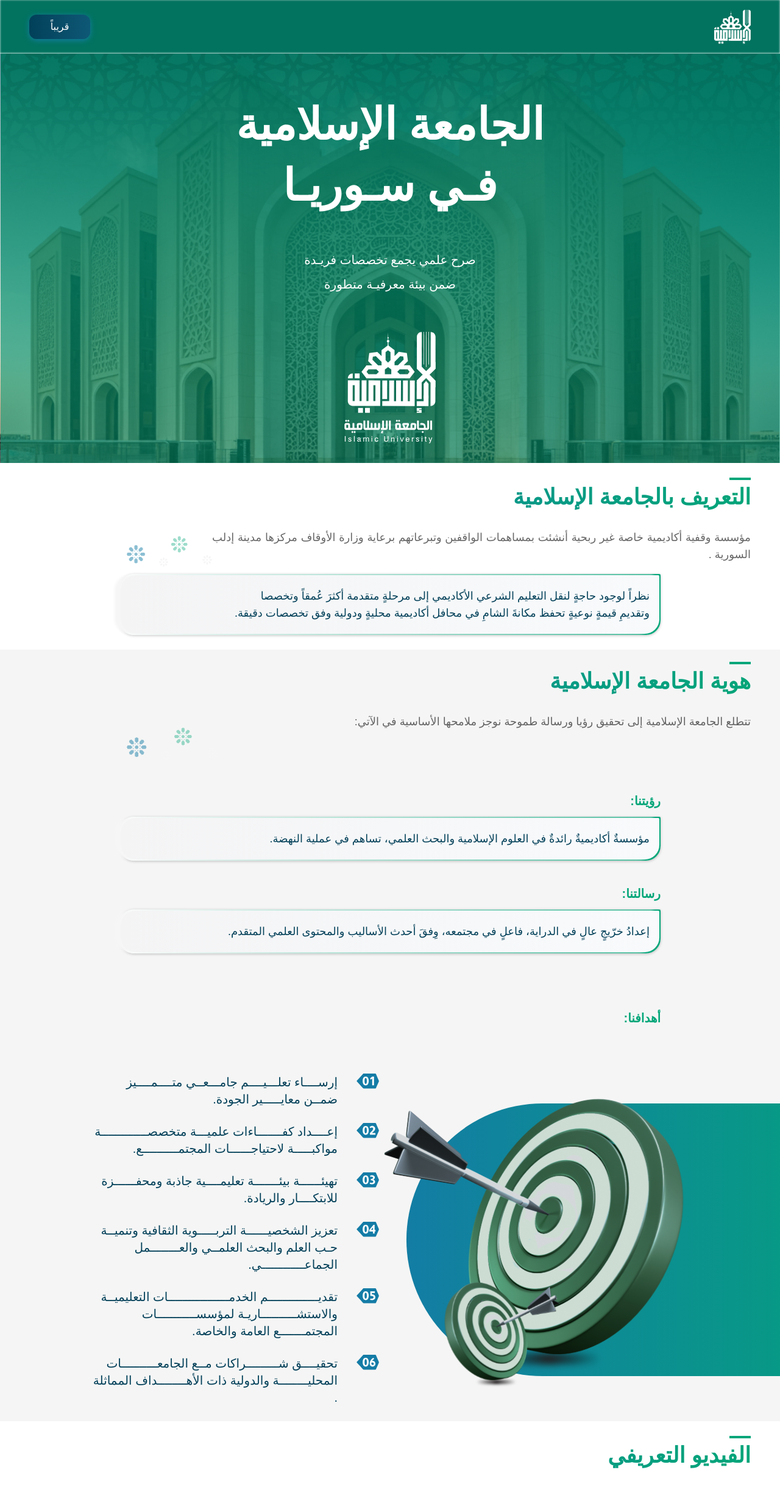
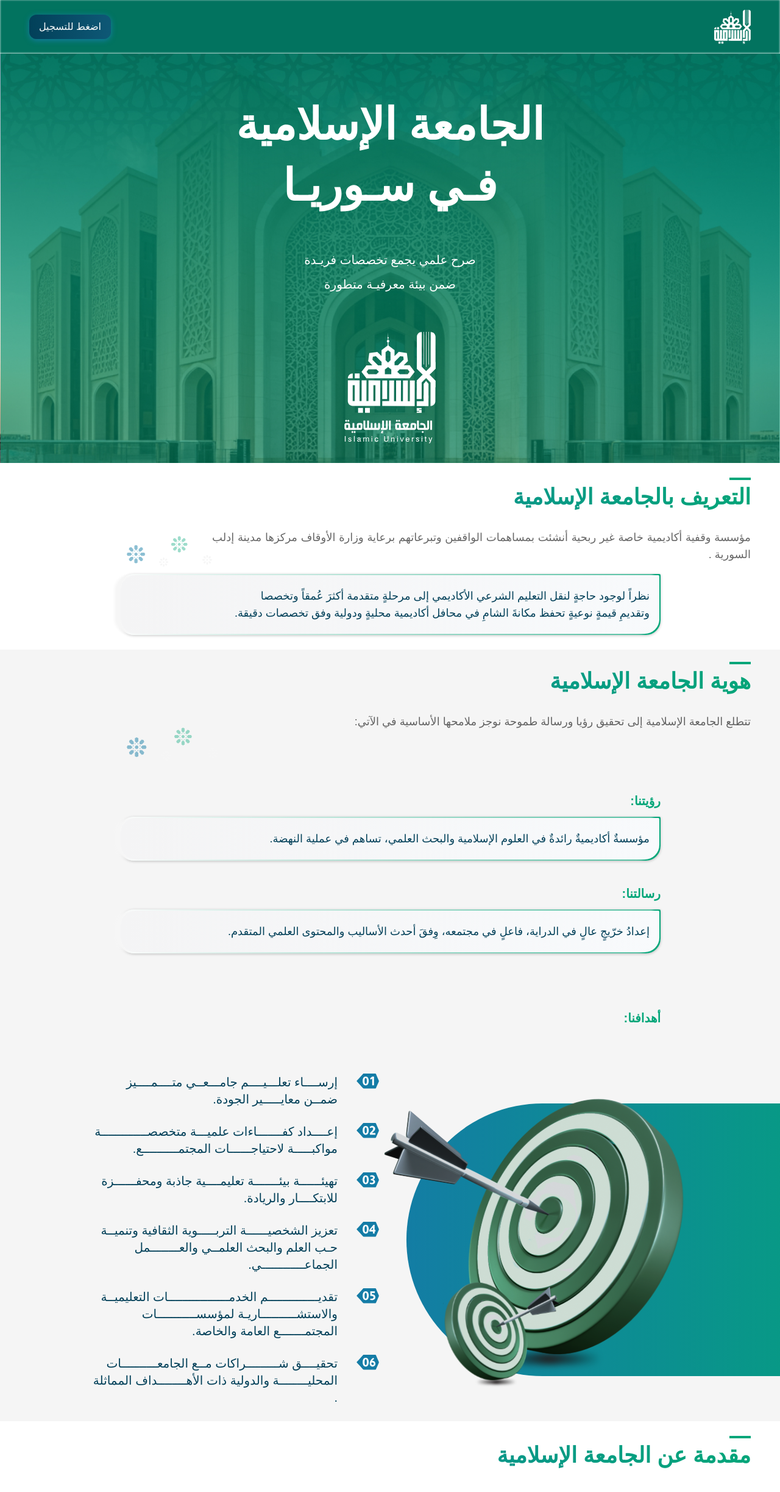
Before and after one commit to moayedalhagy/iuis, a Next.js app: page / in a window 1280 px wide. Shown: the top 2446 px of the page at 61% size. Built offline with nearby package versions, Linux system fonts and the light colour scheme; a web font is replaced by a local one.

Commit message:
fix & modifiy

```diff
--- a/app/components/Header.tsx
+++ b/app/components/Header.tsx
@@ -57,8 +57,8 @@
           </div>
           {/* end Brand  */}
           <div className=" ">
-            <button className="text-md w-[100px]  text-white sign_btn_gradient py-2 px-4 rounded-xl  shadow-[0_2px_10px_0_#147CA6]">
-              قريباً
+            <button className="text-md text-nowrap  w-auto  text-white sign_btn_gradient py-2 px-4 rounded-xl  shadow-[0_2px_10px_0_#147CA6]">
+              اضغط للتسجيل
             </button>
           </div>
         </div>
--- a/app/components/IdFile.tsx
+++ b/app/components/IdFile.tsx
@@ -3,7 +3,6 @@
 import SectionTitle from "./SectionTitle";
 import { useState, useEffect } from "react";
 import GradientButton from "./GradientButton";
-import { redirect } from "next/dist/server/api-utils";
 import Link from "next/link";
 
 export default function IdFile() {
@@ -29,11 +28,15 @@
     setActiveIndex((current) => (current + 1) % items.length);
   };
   return (
-    <div className="bg-[#F5F5F5] pt-5 mt-6 px-5 md:px-12 h-[560px] sm:h-[980px] overflow-hidden">
+    <div className="bg-[#F5F5F5] pt-5 mt-6 px-5 md:px-12 h-auto lg:py-4  ">
       {/* title  */}
-      <div className="flex flex-row   justify-start  sm:justify-between  overflow-hidden gap-x-2">
-        <div className=" ">
-          <SectionTitle text={"الملف التعريفي"} />
+      <div className="flex flex-col gap-y-2 md:gap-y-0 md:flex-row   justify-start  sm:justify-between  overflow-hidden gap-x-2">
+        <div className="">
+          <SectionTitle
+            text={
+              "تخصصات وميزات الجامعة الإسلامية<br/> <br/> في عامها الأول 2024-2025 م"
+            }
+          />
         </div>
 
         <div className="self-baseline max-w-1/12">
@@ -42,10 +45,34 @@
           </Link>
         </div>
       </div>
-      <div className="  flex flex-row justify-center items-center h-full pt-6 ">
+
+      {/* on large screen only */}
+      <div className="hidden lg:flex flex-row  gap-x-5 mt-2 ">
+        <Image
+          src={items[1]}
+          // layout=" "
+          width={"500"}
+          height={"500"}
+          alt={`Carousel item 1}`}
+          objectFit="contain"
+          className="flex-1 border-2 border-primary rounded-lg shadow-md shadow-primary "
+        />
+
+        <Image
+          src={items[0]}
+          // layout=" "
+          width={"500"}
+          height={"500"}
+          objectFit="cover"
+          alt={`Carousel item 1}`}
+          className="flex-1 border-2 border-primary rounded-lg shadow-md shadow-primary"
+        />
+      </div>
+
+      <div className="lg:hidden  mt-5 h-[500px]    ">
         <div
           id="controls-carousel"
-          className="relative w-full h-full   "
+          className="relative w-full h-full "
           data-carousel="static"
         >
           {/* Carousel wrapper */}
@@ -61,9 +88,10 @@
                 <Image
                   src={item}
                   // layout=" "
-                  width={"600"}
-                  height={"600"}
-                  objectFit="cover"
+                  // width={"600"}
+                  // height={"600"}
+                  objectFit="contain"
+                  fill={true}
                   alt={`Carousel item ${index + 1}`}
                   className="ml-auto mr-auto"
                 />
--- a/app/components/SectionTitle.tsx
+++ b/app/components/SectionTitle.tsx
@@ -4,10 +4,11 @@
 export default function SectionTitle({ text }: SectionTitleProps) {
   return (
     <div className="flex flex-col gap-y-1">
-      <div className="  h-1 md:h-1 self-start w-[25px] md:w-[35px]  bg-[#03A679]"></div>
-      <h1 className="text-2xl md:text-4xl  gradient-text py-1 font-bold pb-4">
-        {text}
-      </h1>
+      <div className="h-1 md:h-1 self-start w-[25px] md:w-[35px]  bg-[#03A679]"></div>
+      <h1
+        className="text-2xl md:text-4xl  gradient-text py-1 font-bold pb-4 leading-8 bg-red-500"
+        dangerouslySetInnerHTML={{ __html: text }}
+      ></h1>
     </div>
   );
 }
--- a/app/components/Signin.tsx
+++ b/app/components/Signin.tsx
@@ -21,7 +21,7 @@
 
           <div className=" md:my-6 lg:my-auto   flex flex-row justify-center ">
             <button className="w-[200px] lg:ml-[10%] lg:self-end text-xs md:text-lg lg:text-2xl  text-white  bg-gradient-to-r from-[#137DA4] to-[#03A579] py-2 px-4 rounded-xl  shadow-[0_2px_10px_0_#147CA6]">
-              قريباً
+              اضغط للتسجيل
             </button>
           </div>
         </div>
--- a/app/components/Video.tsx
+++ b/app/components/Video.tsx
@@ -3,7 +3,7 @@
   return (
     <div className="bg-white mt-6 px-5 md:px-12">
       {/* title  */}
-      <SectionTitle text={"الفيديو التعريفي"} />
+      <SectionTitle text={"مقدمة عن الجامعة الإسلامية"} />
       <div className="mt-5 flex flex-row justify-center items-center gap-y-5  lg:px-20">
         <div className="flex-1 rounded-lg  my-2  overflow-hidden flex flex-row justify-center">
           <iframe
--- a/app/page.tsx
+++ b/app/page.tsx
@@ -12,7 +12,9 @@
       <Intro />
       <Goals />
       <Video />
-      <IdFile />
+      <div className="mt-20 bg-red-600">
+        <IdFile />
+      </div>
       <Signin />
     </main>
   );
```
